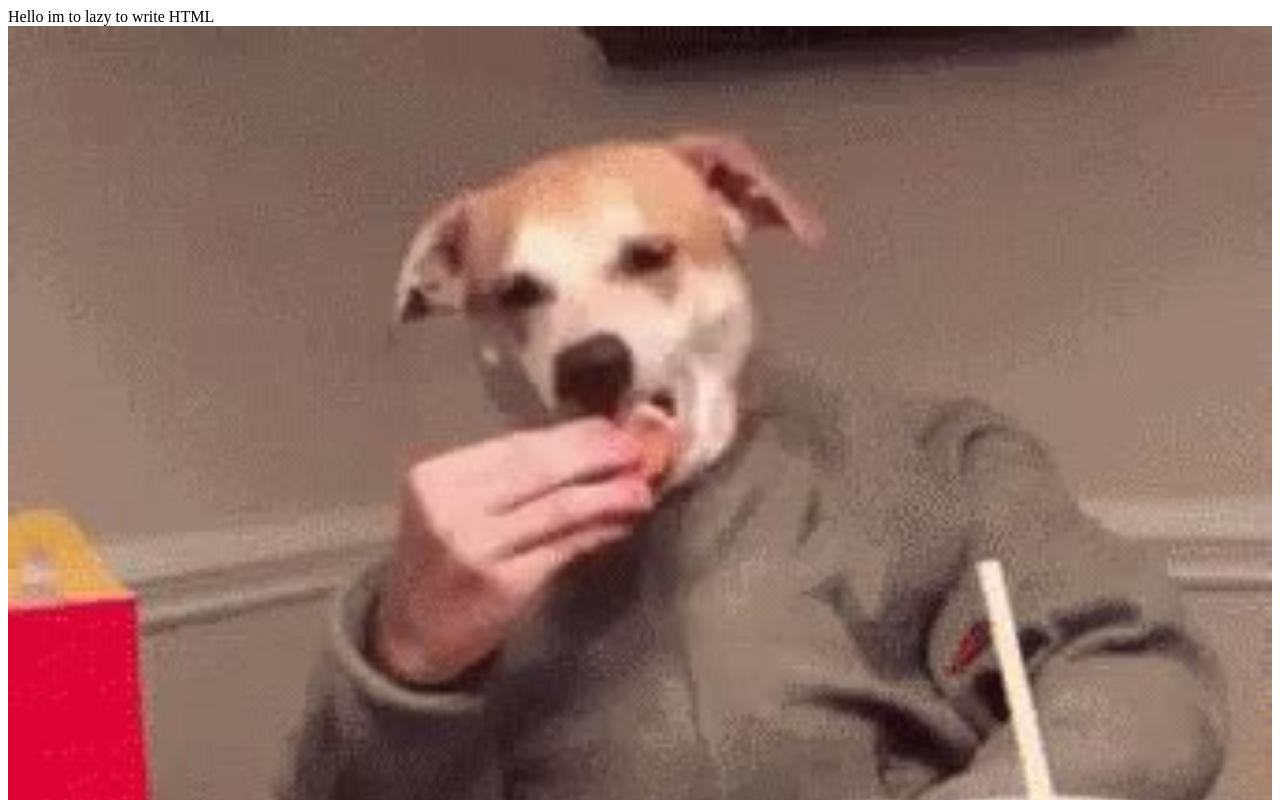
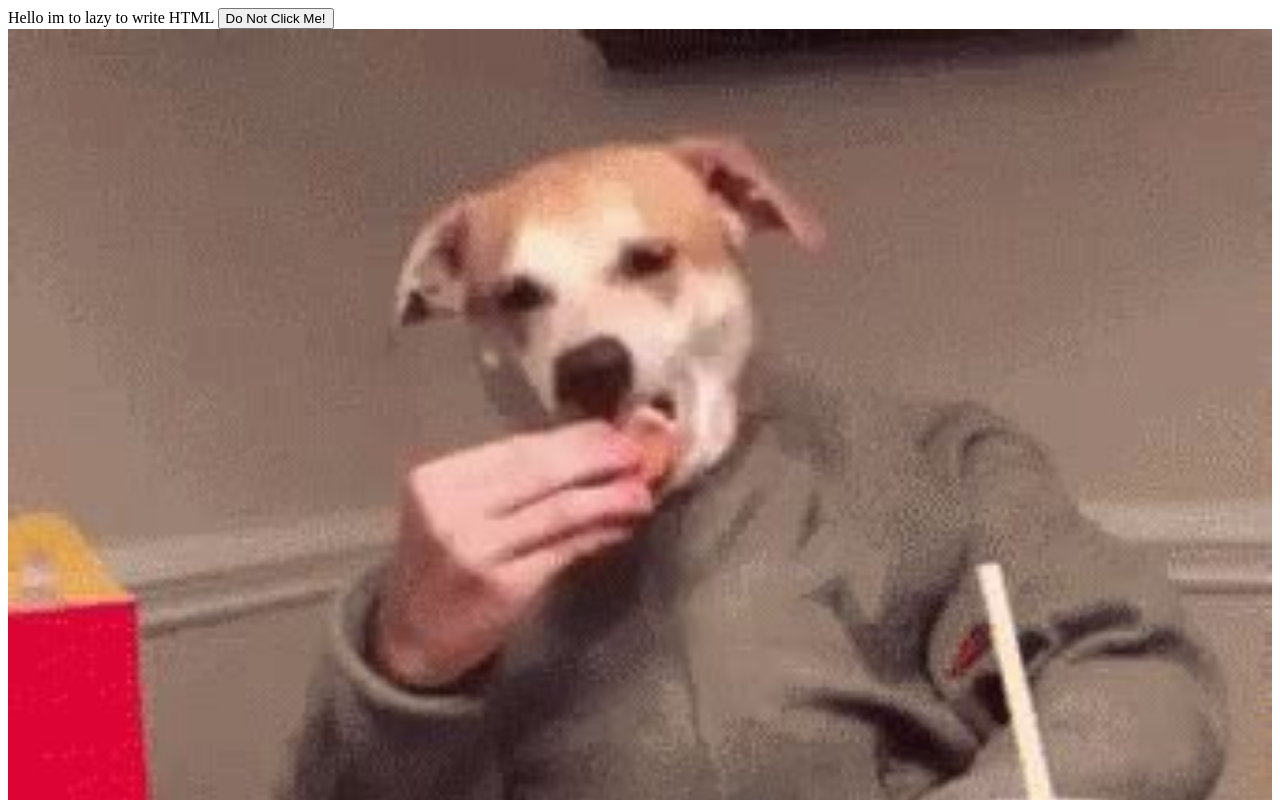
Before and after one commit to Tiggax/my-website, a plain HTML site: page index.html in a window 1280 px wide. Shown: the top 800 px of the page. Drawn offline with Linux system fonts and the light colour scheme.

Commit message:
added button to index

```diff
--- a/index.html
+++ b/index.html
@@ -1,3 +1,4 @@
 Hello
 im to lazy to write HTML
+ <button type="button">Do Not Click Me!</button>
 <img src="src/img.gif" alt="trust me it was funny" width="100%">
```
